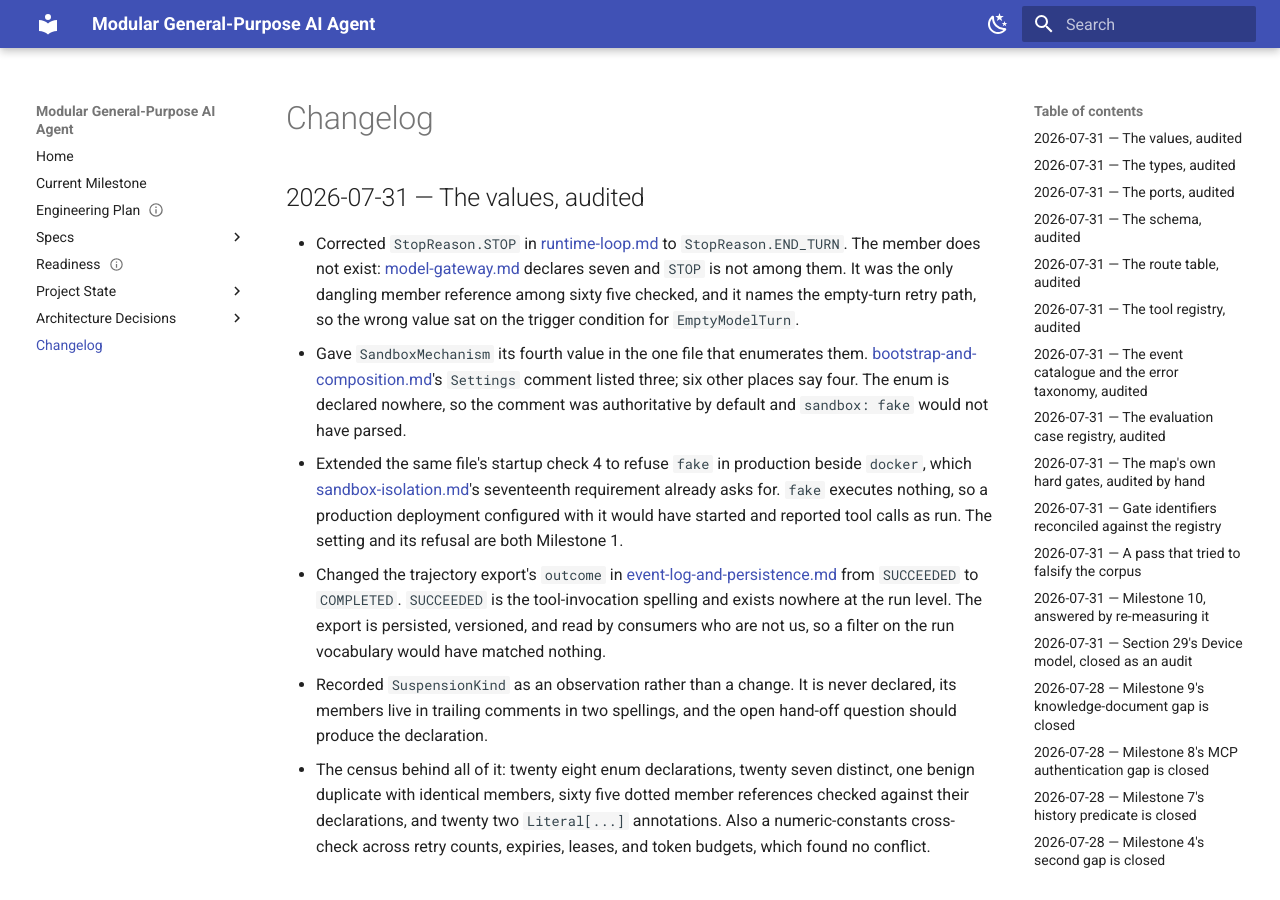
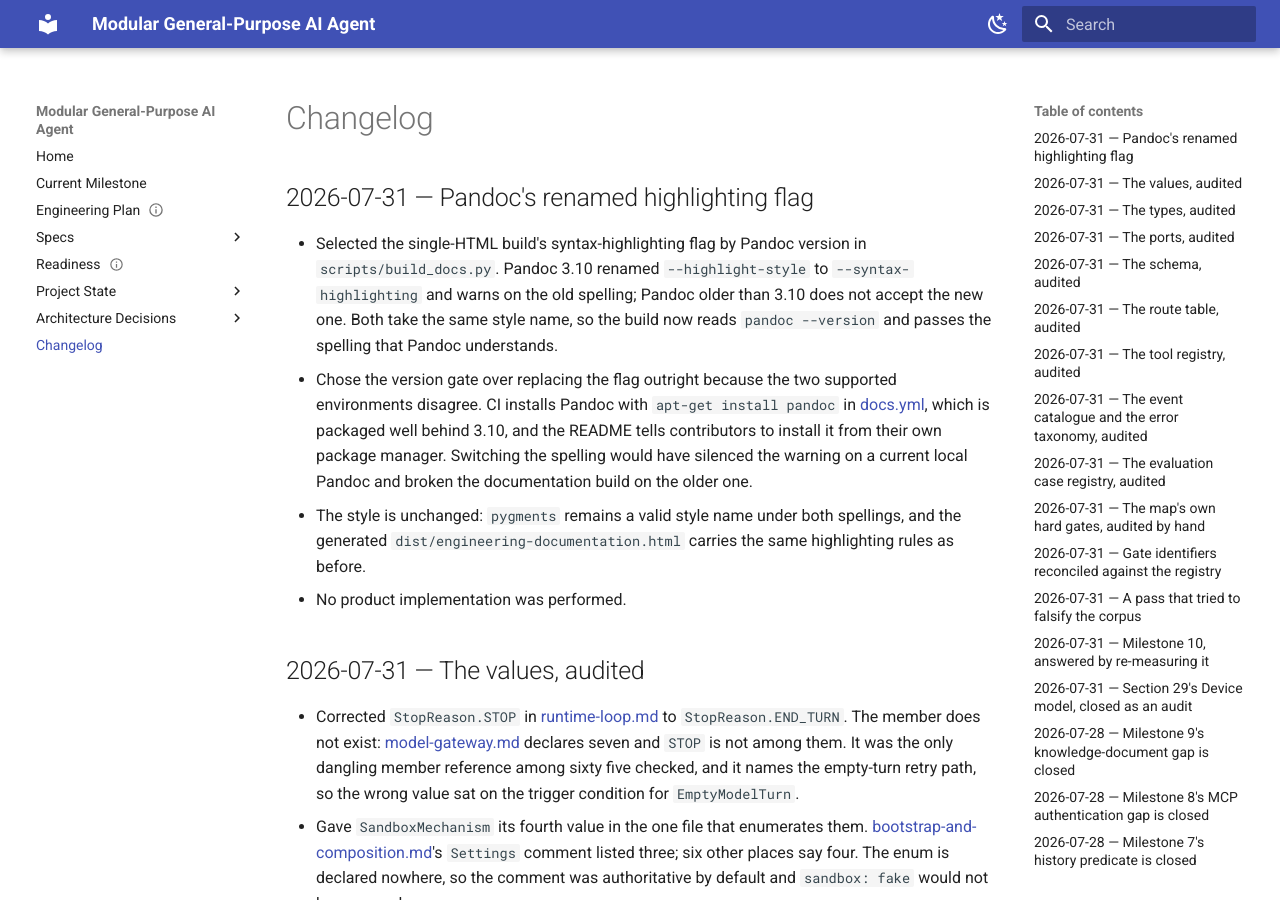
Before and after one commit to avitus/veetbot, an MkDocs documentation site: the page built from docs/changelog.md, in a window 1280 px wide and 900 px high. Built offline with MkDocs 1.6.1 and Material for MkDocs 9.7.7, drawn with Linux system fonts in a browser that asks for light colours.

Commit message:
docs: select Pandoc's highlighting flag by version
Pandoc 3.10 renamed --highlight-style to --syntax-highlighting and warns on
the old spelling. Pandoc older than 3.10 does not accept the new one, so the
build now reads `pandoc --version` and passes the spelling that Pandoc
understands.

Gated on the version rather than replacing the flag because the two supported
environments disagree. CI installs Pandoc with `apt-get install pandoc`, which
is packaged well behind 3.10, and the README tells contributors to install it
from their own package manager. Switching the spelling outright would have
silenced the warning on a current local Pandoc and broken the documentation
build on the older one.

The style is unchanged; `pygments` is a valid style name under both spellings
and the generated HTML carries the same highlighting rules.

No product implementation was performed.

Co-Authored-By: Claude Opus 5 (1M context) <noreply@anthropic.com>

```diff
--- a/docs/changelog.md
+++ b/docs/changelog.md
@@ -3,6 +3,28 @@ title: Changelog
 ---
 
 # Changelog
+
+## 2026-07-31 — Pandoc's renamed highlighting flag
+
+- Selected the single-HTML build's syntax-highlighting flag by Pandoc
+  version in `scripts/build_docs.py`. Pandoc 3.10 renamed
+  `--highlight-style` to `--syntax-highlighting` and warns on the old
+  spelling; Pandoc older than 3.10 does not accept the new one. Both take
+  the same style name, so the build now reads `pandoc --version` and
+  passes the spelling that Pandoc understands.
+- Chose the version gate over replacing the flag outright because the two
+  supported environments disagree. CI installs Pandoc with
+  `apt-get install pandoc` in
+  [docs.yml](https://github.com/avitus/veetbot/blob/main/.github/workflows/docs.yml),
+  which is packaged well behind 3.10, and the README tells contributors to
+  install it from their own package manager. Switching the spelling would
+  have silenced the warning on a current local Pandoc and broken the
+  documentation build on the older one.
+- The style is unchanged: `pygments` remains a valid style name under both
+  spellings, and the generated
+  `dist/engineering-documentation.html` carries the same highlighting
+  rules as before.
+- No product implementation was performed.
 
 ## 2026-07-31 — The values, audited
 
```
Also changed, not shown: 1 other file.
